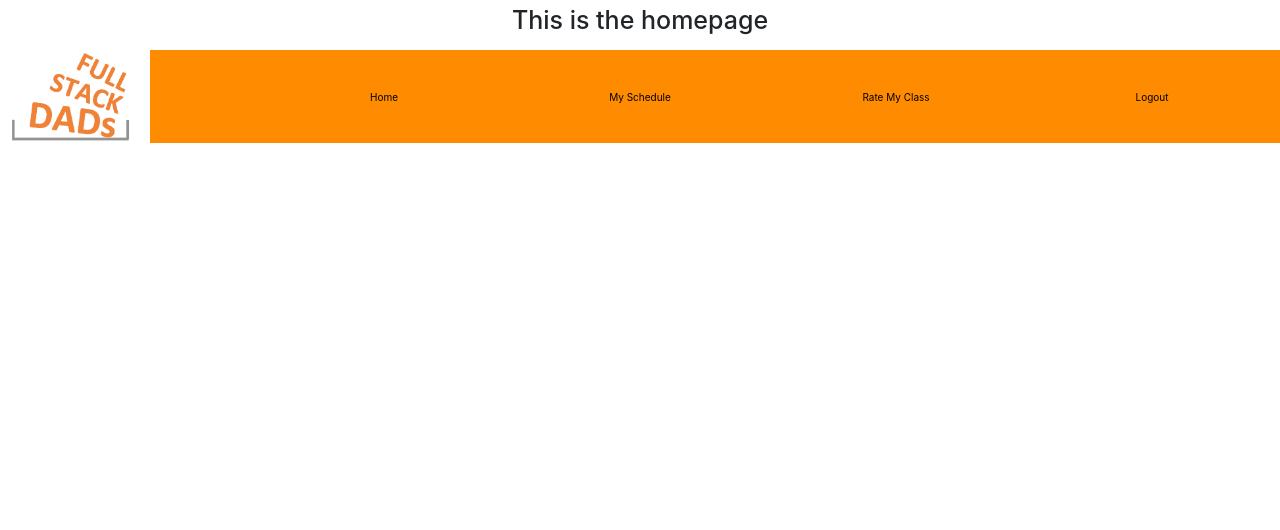
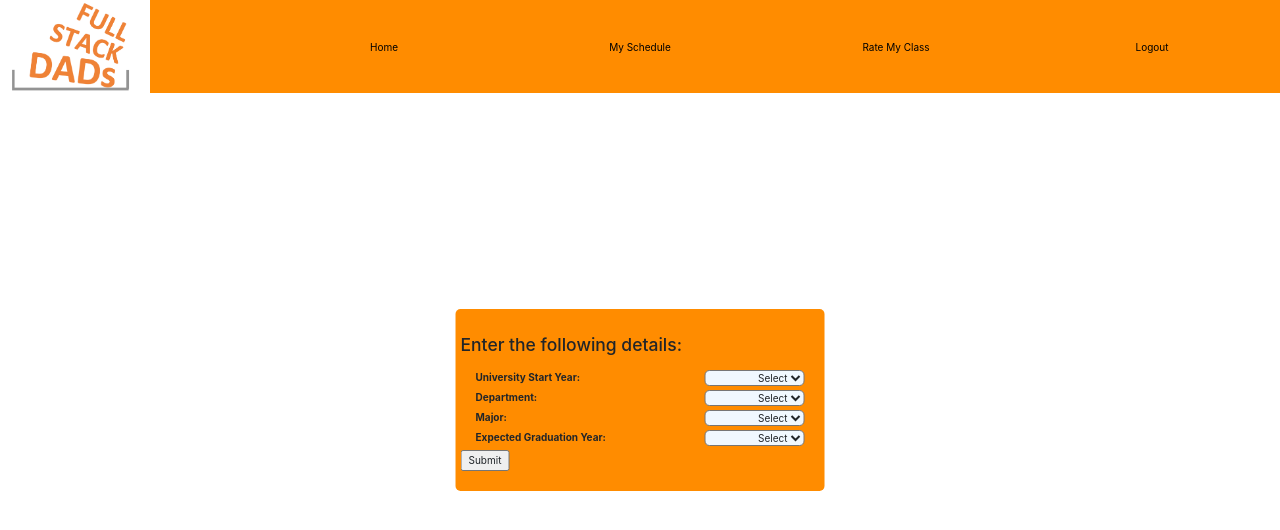
Before and after one commit to uWindsor-3110-Final-Project/Front-End, a React (Create React App) app: page /Schedule in a window 1280 px wide. Shown: the top 530 px of the page. Built offline with nearby package versions, Linux system fonts and the light colour scheme; sample sign-in values are in the browser's storage.

Commit message:
saving selections in state variables

```diff
--- /dev/null
+++ b/src/components/Schedule.jsx
@@ -0,0 +1,143 @@
+import React, { Component } from 'react';
+import '../style/userInfo.css';
+import Form from 'react-bootstrap/Form';
+import ReactDOM from 'react-dom';
+import { Col, Row } from 'react-bootstrap';
+import { sequenceService } from '../services/sequence-service';
+
+class Schedule extends React.Component {
+    constructor(props) {
+        super(props);
+
+        this.state = {
+            startYear: '',
+            department: '',
+            major: '',
+            expectedGradYear: ''
+        };
+
+        this.handleChange = this.handleChange.bind(this);
+        this.handleSubmit = this.handleSubmit.bind(this);
+    }
+
+    //field handler
+    handleChange = event => {
+        const { name, value } = event.target;
+        this.setState({ [name]: value });
+    };
+
+    handleSubmit(event) {
+        event.preventDefault();
+        sequenceService.login(username, password)
+            .then(
+                user => {
+                    const { from } = this.props.location.state || { from: { pathname: "/" } };
+                    this.props.history.push(from);
+                },
+                error => this.setState({ error, loading: false })
+            );
+    }
+
+    render() {
+        const startYear = ['Select', '2018', '2019', '2020', '2021'];
+        const department = ['Select', 'Computer Science'];
+        const expectedGradYear = [
+            'Select',
+            '2020',
+            '2021',
+            '2022',
+            '2023',
+            '2024',
+            '2025'
+        ];
+        const major = [
+            'Select',
+            'Honours BCS w/ Software Engineering',
+            'Honours BCS w/ Artificial Intelligence',
+            'Honours BCS w/ Multimedia',
+            'Honours BCS w/ Security',
+            'Honours Bachelor of Applied Computing',
+            'Bachelor of Computer Science (General)',
+            'Computer Science for University Graduates'
+        ];
+
+        return (
+            <Form className='form-for-info' onSubmit={this.handleSubmit}>
+                <Row>
+                    <h3 className='form-header'>Enter the following details:</h3>
+                </Row>
+                <Row>
+                    <Col>
+                        <label className='entity-label'>University Start Year:</label>
+                    </Col>
+                    <Col>
+                        <div className='selection-label'>
+                            <select name="startYear" value={this.state.startYear} onChange={this.handleChange} className='menu'>
+                                {startYear.map(list => (
+                                    <option key={list} value={list}>
+                                        {list}
+                                    </option>
+                                ))}
+                            </select>
+                        </div>
+                    </Col>
+                </Row>
+
+                <Row>
+                    <Col>
+                        <label className='entity-label'>Department:</label>
+                    </Col>
+                    <Col>
+                        <div className='selection-label'>
+                            <select name="department" value={this.state.department} onChange={this.handleChange} className='menu'>
+                                {department.map(list => (
+                                    <option key={list} value={list}>
+                                        {list}
+                                    </option>
+                                ))}
+                            </select>
+                        </div>
+                    </Col>
+                </Row>
+
+                <Row>
+                    <Col>
+                        <label className='entity-label'>Major:</label>
+                    </Col>
+                    <Col>
+                        <div className='selection-label'>
+                            <select name="major" value={this.state.major} onChange={this.handleChange} className='menu'>
+                                {major.map(list => (
+                                    <option key={list} value={list}>
+                                        {list}
+                                    </option>
+                                ))}
+                            </select>
+                        </div>
+                    </Col>
+                </Row>
+
+                <Row>
+                    <Col>
+                        <label className='entity-label'>Expected Graduation Year:</label>
+                    </Col>
+                    <Col>
+                        <select name="expectedGradYear" value={this.state.expectedGradYear} onChange={this.handleChange} className='menu'>
+                            {expectedGradYear.map(list => (
+                                <option key={list} value={list}>
+                                    {list}
+                                </option>
+                            ))}
+                        </select>
+                    </Col>
+                </Row>
+
+                <Row>
+                    <input type='submit' value='Submit' />
+                </Row>
+            </Form>
+        );
+    }
+}
+
+export { Schedule };
--- a/src/components/navbar.js
+++ b/src/components/navbar.js
@@ -7,6 +7,7 @@ import HomePage from './homePage';
 import { userService } from '../services/user-service';
 import { LoginPage } from './LoginPage';
 import { SignUp } from './SignUp';
+import { Schedule } from './Schedule';
 
 class NavBar extends React.Component{
     constructor(props) {
@@ -28,7 +29,7 @@ class NavBar extends React.Component{
           <Router>
               {/*Private routes need to be logged in*/}
               {/*Regular routes are irrelevant*/}
-              <PrivateRoute exact path="/schedule" component={HomePage} />
+              <PrivateRoute exact path="/Schedule" component={Schedule} />
               <PrivateRoute exact path="/" component={HomePage} />
               <Route exact path="/signup" component={SignUp} />
               <Route path="/login" component={LoginPage} />
--- /dev/null
+++ b/src/services/sequence-service.js
@@ -0,0 +1,71 @@
+// If we chose to use WebPack
+//import config from 'config';
+import { authHeader } from '../helpers/auth-header';
+
+export const sequenceService = {
+    login,
+    logout,
+    isLoggedIn,
+    getAll
+};
+
+function login(username, password) {
+    const requestOptions = {
+        method: 'POST',
+        headers: { 'Content-Type': 'application/json' },
+        body: JSON.stringify({ username, password })
+    };
+
+    // TODO: Fix this
+    //return fetch(`${config.apiUrl}/users/authenticate`, requestOptions)
+    return fetch(`http://localhost:3000/users/authenticate`, requestOptions)
+        .then(handleResponse)
+        .then(user => {
+            // login successful if there's a user in the response
+            if (user) {
+                // store user details and basic auth credentials in local storage
+                // to keep user logged in between page refreshes
+                user.authdata = window.btoa(username + ':' + password);
+                localStorage.setItem('user', JSON.stringify(user));
+            }
+
+            return user;
+        });
+}
+
+function isLoggedIn() {
+    return localStorage.getItem('user') != null;
+}
+
+function logout() {
+    // remove user from local storage to log user out
+    localStorage.removeItem('user');
+}
+
+function getAll() {
+    const requestOptions = {
+        method: 'GET',
+        headers: authHeader()
+    };
+
+    //return fetch(`${config.apiUrl}/users`, requestOptions).then(handleResponse);
+    return fetch(`http://localhost:3000/users`, requestOptions).then(handleResponse);
+}
+
+function handleResponse(response) {
+    return response.text().then(text => {
+        const data = text && JSON.parse(text);
+        if (!response.ok) {
+            if (response.status === 401) {
+                // auto logout if 401 response returned from api
+                logout();
+                window.location.reload(true);
+            }
+
+            const error = (data && data.message) || response.statusText;
+            return Promise.reject(error);
+        }
+
+        return data;
+    });
+}
--- /dev/null
+++ b/src/style/userInfo.css
@@ -0,0 +1,64 @@
+.form-for-info {
+    background-color: #ff8c00;
+
+    position: absolute;
+    top: 50%;
+    left: 50%;
+    transform: translate(-50%, -50%);
+
+    width: auto;
+    padding: 20px 20px 20px 20px;
+
+    border-radius: 5px;
+
+    cursor: default;
+}
+
+.form-header {
+    padding: 5px 0px 10px 0px;
+}
+
+.form-input {
+    margin: 5px 0px 5px 0px;
+    padding: 3px 3px 3px 3px;
+    width: 100%;
+    border: none;
+    border-radius: 5px;
+    outline: 0;
+}
+
+.form-button {
+    margin: 5px 0px 10px 0px;
+    padding: 3px 3px 3px 3px;
+    width: 100%;
+    border: none;
+    border-radius: 5px;
+    outline: 0;
+    background-color: #8b4513;
+    color: white;
+}
+
+.form-button:hover {
+    background-color: #cd853f;
+    color: white;
+}
+
+.menu {
+    margin-left: 10px;
+    width: 100px;
+    float: right;
+    text-align: right;
+    border-radius: 5px;
+    background-color: aliceblue;
+}
+
+.entity-label {
+    float: left;
+    text-align: left;
+    width: 5cm;
+}
+.selection-label {
+    float: right;
+    text-align: right;
+    width: auto;
+}
```
